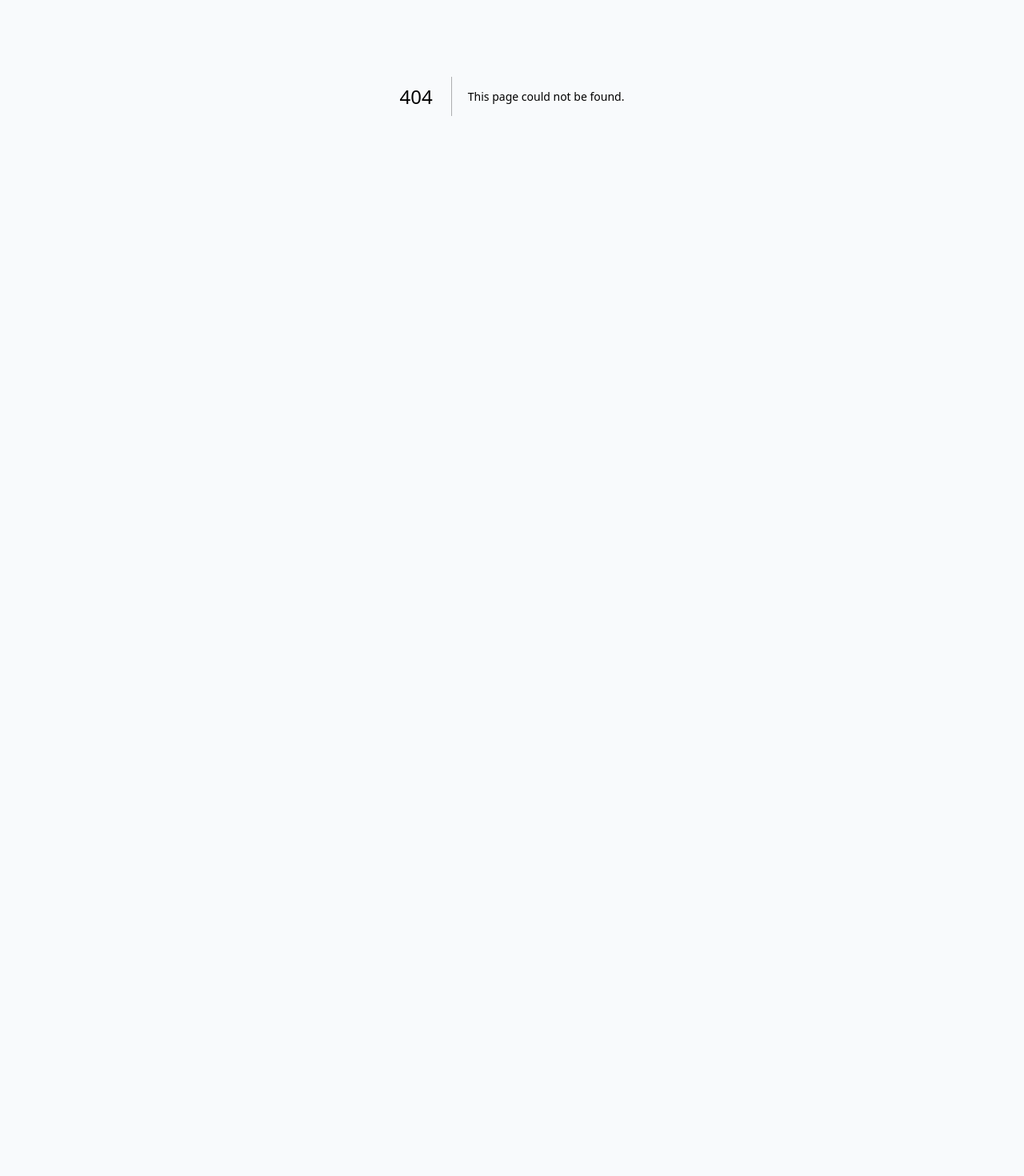
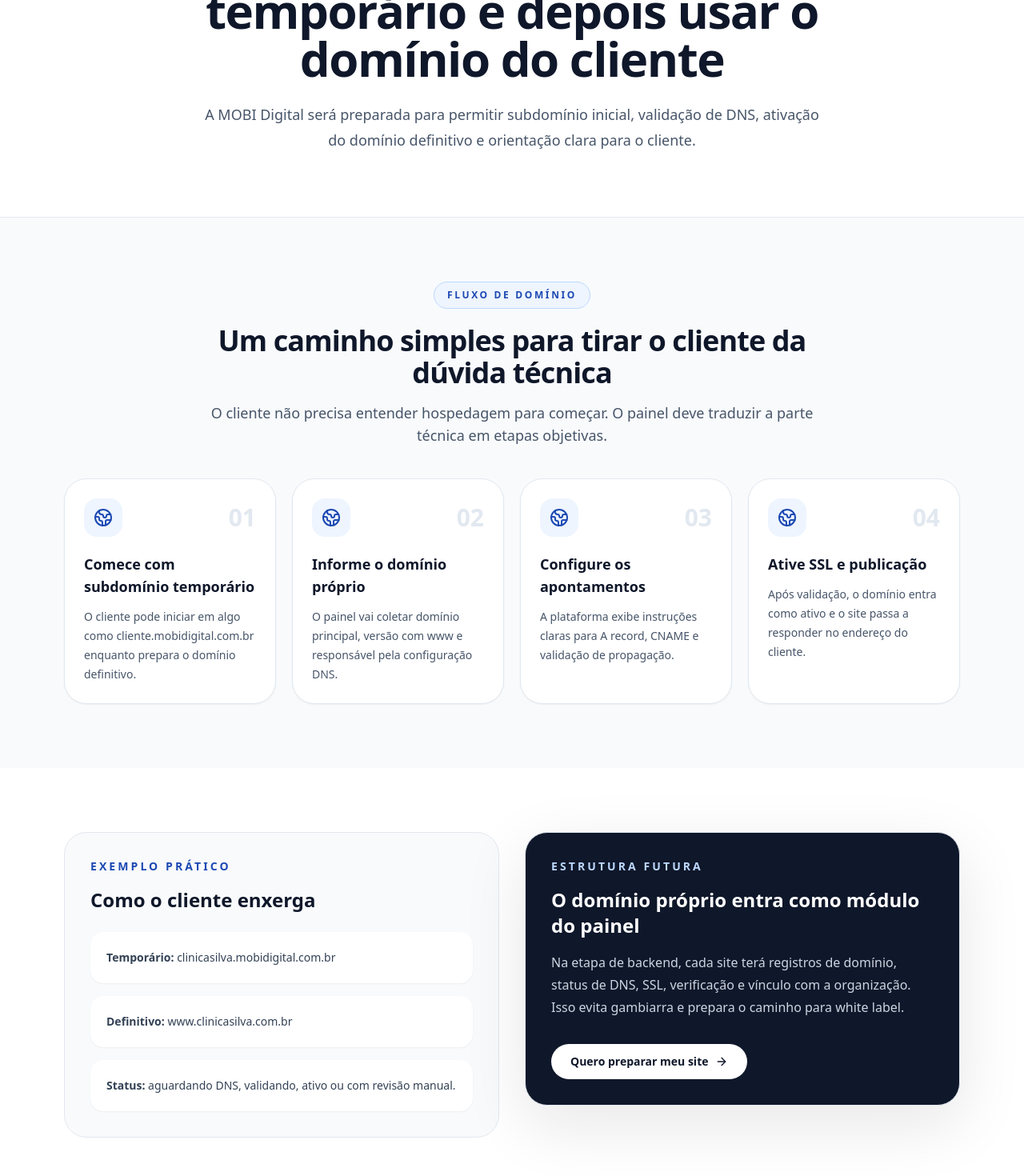
Before and after one commit to agenciamobi/mobidigital, a Next.js app: page /dominio-proprio in a window 1280 px wide. Before the commit this address had no page. Shown: the part 280-1750 px from the top of the page at 80% size. Before the commit the page ends 800 px from the top, so only its background shows below. Built offline with nearby package versions, Linux system fonts and the light colour scheme.

Commit message:
Add custom domain public page

```diff
--- /dev/null
+++ b/app/dominio-proprio/page.tsx
@@ -0,0 +1,78 @@
+import { ArrowRight, Globe2 } from "lucide-react";
+import Link from "next/link";
+import { CTASection, PageHero, PageShell, SectionHeading } from "@/components/ui";
+import { domainSteps } from "@/lib/site-data";
+
+export const metadata = {
+  title: "Domínio próprio",
+  description: "Entenda como a MOBI Digital prepara o uso de domínio próprio para sites criados com IA, hospedagem e WordPress.",
+};
+
+export default function DominioProprioPage() {
+  return (
+    <PageShell>
+      <PageHero
+        eyebrow="Domínio próprio"
+        title="O site pode começar temporário e depois usar o domínio do cliente"
+        description="A MOBI Digital será preparada para permitir subdomínio inicial, validação de DNS, ativação do domínio definitivo e orientação clara para o cliente."
+      />
+
+      <section className="bg-slate-50 py-16 sm:py-20">
+        <div className="container-page">
+          <SectionHeading
+            eyebrow="Fluxo de domínio"
+            title="Um caminho simples para tirar o cliente da dúvida técnica"
+            description="O cliente não precisa entender hospedagem para começar. O painel deve traduzir a parte técnica em etapas objetivas."
+          />
+          <div className="mt-10 grid gap-5 md:grid-cols-4">
+            {domainSteps.map((step, index) => (
+              <article key={step.title} className="rounded-xxl border border-slate-200 bg-white p-6 shadow-sm">
+                <div className="flex items-center justify-between">
+                  <div className="flex h-12 w-12 items-center justify-center rounded-2xl bg-brand-50 text-brand-700">
+                    <Globe2 className="h-6 w-6" aria-hidden="true" />
+                  </div>
+                  <span className="text-3xl font-black text-slate-200">0{index + 1}</span>
+                </div>
+                <h2 className="mt-5 text-lg font-black text-ink">{step.title}</h2>
+                <p className="mt-3 text-sm leading-6 text-slate-600">{step.description}</p>
+              </article>
+            ))}
+          </div>
+        </div>
+      </section>
+
+      <section className="bg-white py-16 sm:py-20">
+        <div className="container-page grid gap-8 lg:grid-cols-[1fr_1fr] lg:items-start">
+          <article className="rounded-xxl border border-slate-200 bg-slate-50 p-8">
+            <p className="text-sm font-black uppercase tracking-[0.22em] text-brand-700">Exemplo prático</p>
+            <h2 className="mt-4 text-2xl font-black text-ink">Como o cliente enxerga</h2>
+            <div className="mt-6 grid gap-4 text-sm leading-6 text-slate-700">
+              <div className="rounded-2xl bg-white p-5 shadow-sm">
+                <strong>Temporário:</strong> clinicasilva.mobidigital.com.br
+              </div>
+              <div className="rounded-2xl bg-white p-5 shadow-sm">
+                <strong>Definitivo:</strong> www.clinicasilva.com.br
+              </div>
+              <div className="rounded-2xl bg-white p-5 shadow-sm">
+                <strong>Status:</strong> aguardando DNS, validando, ativo ou com revisão manual.
+              </div>
+            </div>
+          </article>
+
+          <article className="rounded-xxl border border-slate-200 bg-ink p-8 text-white shadow-soft">
+            <p className="text-sm font-black uppercase tracking-[0.22em] text-brand-200">Estrutura futura</p>
+            <h2 className="mt-4 text-2xl font-black">O domínio próprio entra como módulo do painel</h2>
+            <p className="mt-4 text-base leading-7 text-slate-300">
+              Na etapa de backend, cada site terá registros de domínio, status de DNS, SSL, verificação e vínculo com a organização. Isso evita gambiarra e prepara o caminho para white label.
+            </p>
+            <Link href="/cadastro" className="focus-ring mt-8 inline-flex items-center gap-2 rounded-full bg-white px-6 py-3 text-sm font-black text-ink transition hover:bg-brand-50">
+              Quero preparar meu site <ArrowRight className="h-4 w-4" aria-hidden="true" />
+            </Link>
+          </article>
+        </div>
+      </section>
+
+      <CTASection />
+    </PageShell>
+  );
+}
```
